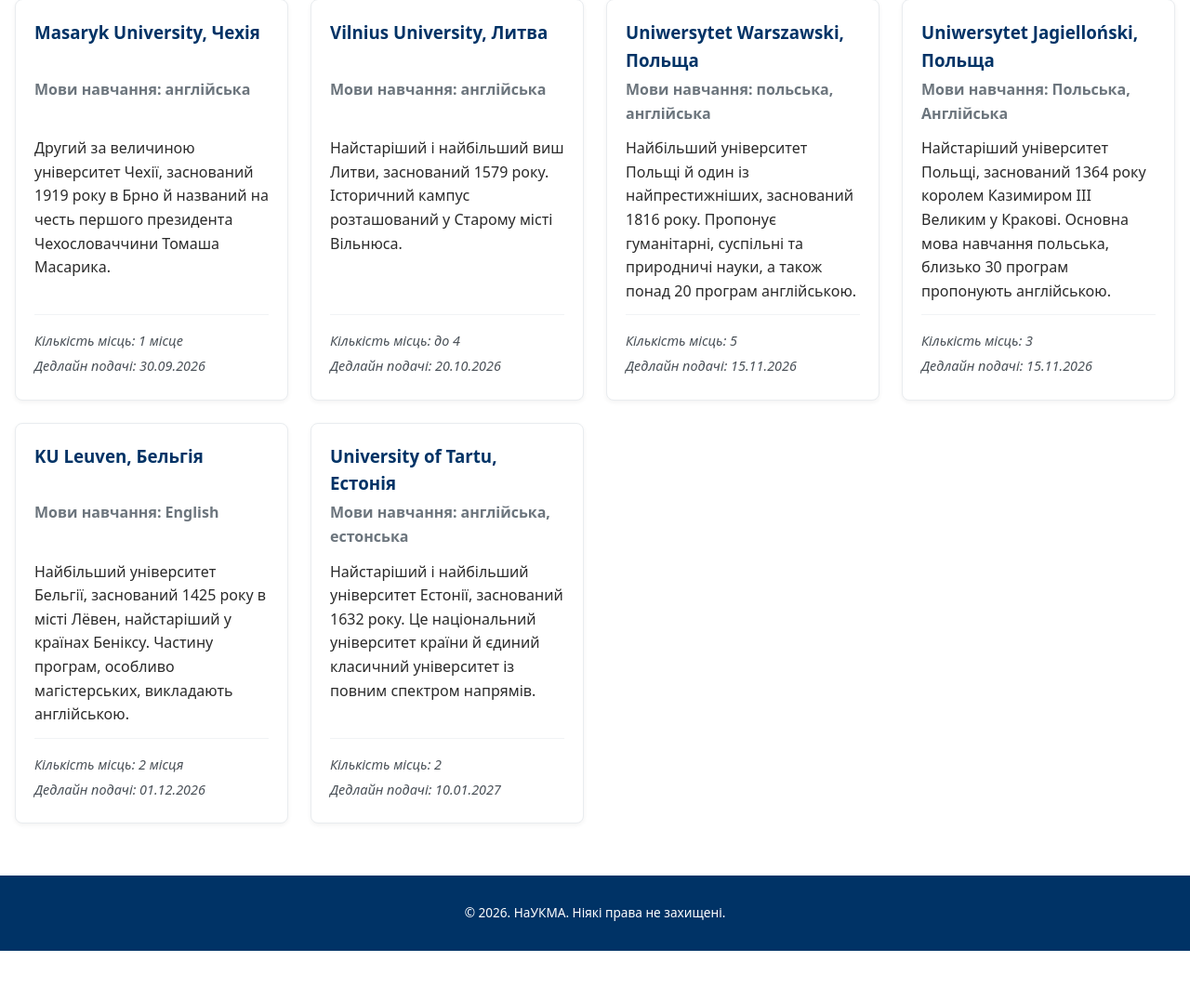
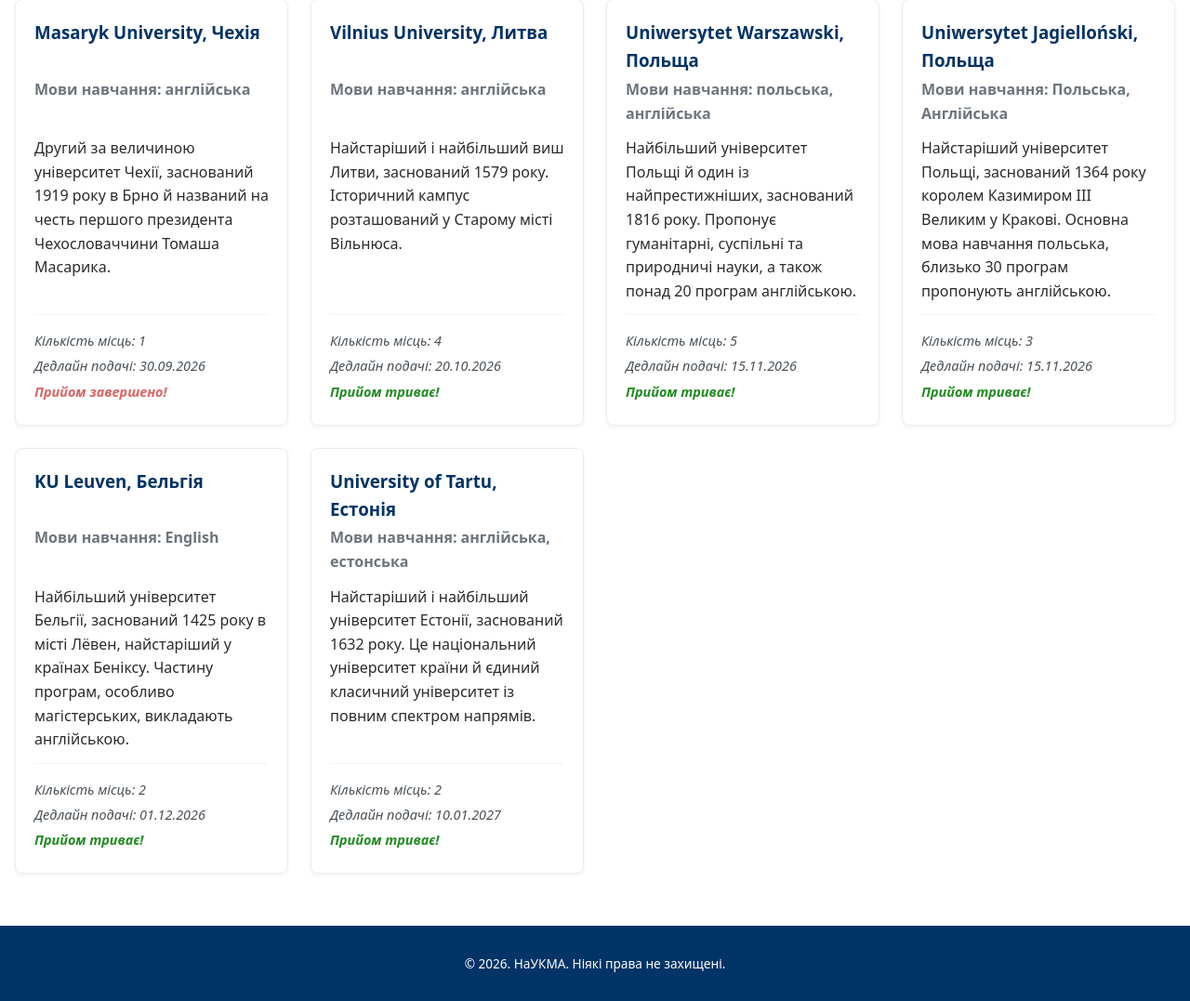
Before and after one commit to vilgefortzr/faculty-of_humanities, a Django app: page /exchange/ in a window 1280 px wide. Shown: the part 202-1279 px from the top of the page at 93% size. Before the commit the page ends 1225 px from the top, so only its background shows below. Run offline with Django 5.2, Linux system fonts and the light colour scheme; data comes from the database, SQL or seed files in the repository.

Commit message:
convert places count to integer and display deadline status

```diff
--- a/faculty/models.py
+++ b/faculty/models.py
@@ -1,4 +1,5 @@
 from django.db import models
+from django.utils import timezone
 
 
 class FacultyInfo(models.Model):
@@ -83,12 +84,15 @@ class ExchangeProgram(models.Model):
     university = models.CharField(max_length=80)
     country = models.CharField(max_length=80, default='')
     languages = models.CharField(max_length=80)
-    study_places = models.CharField(max_length=50)
+    study_places = models.IntegerField()
     deadline = models.DateField()
     description = models.TextField()
 
+    @property
+    def deadline_passed(self):
+        return self.deadline < timezone.localdate()
+
     class Meta:
-        verbose_name_plural = "Exchange Program"
         ordering = ['deadline']
 
     def __str__(self):
--- a/faculty/static/faculty/css/style.css
+++ b/faculty/static/faculty/css/style.css
@@ -204,3 +204,11 @@ h1, h2 {
 .card-footer p {
     margin: 0 0 0.25rem;
 }
+
+#deadline-passed {
+    color: #da6464;
+}
+
+#deadline-notpassed {
+    color: forestgreen;
+}
--- a/faculty/templates/faculty/exchange.html
+++ b/faculty/templates/faculty/exchange.html
@@ -12,6 +12,11 @@
             <div class="card-footer">
                 <p>Кількість місць: {{ program.study_places }}</p>
                 <p>Дедлайн подачі: {{ program.deadline|date:"d.m.Y" }}</p>
+                {% if program.deadline_passed %}
+                    <p class="subtitle"  id="deadline-passed"><strong>Прийом завершено!</strong></p>
+                {% else %}
+                    <p class="subtitle" id="deadline-notpassed"><strong>Прийом триває!</strong></p>
+                {% endif %}
             </div>
         </div>
     {% empty %}
```
Also changed, not shown: faculty/migrations/0007_correct_place_number.py (added), faculty/migrations/0008_alter_exchangeprogram_study_places.py (added), faculty/migrations/0009_alter_exchangeprogram_options.py (added).
